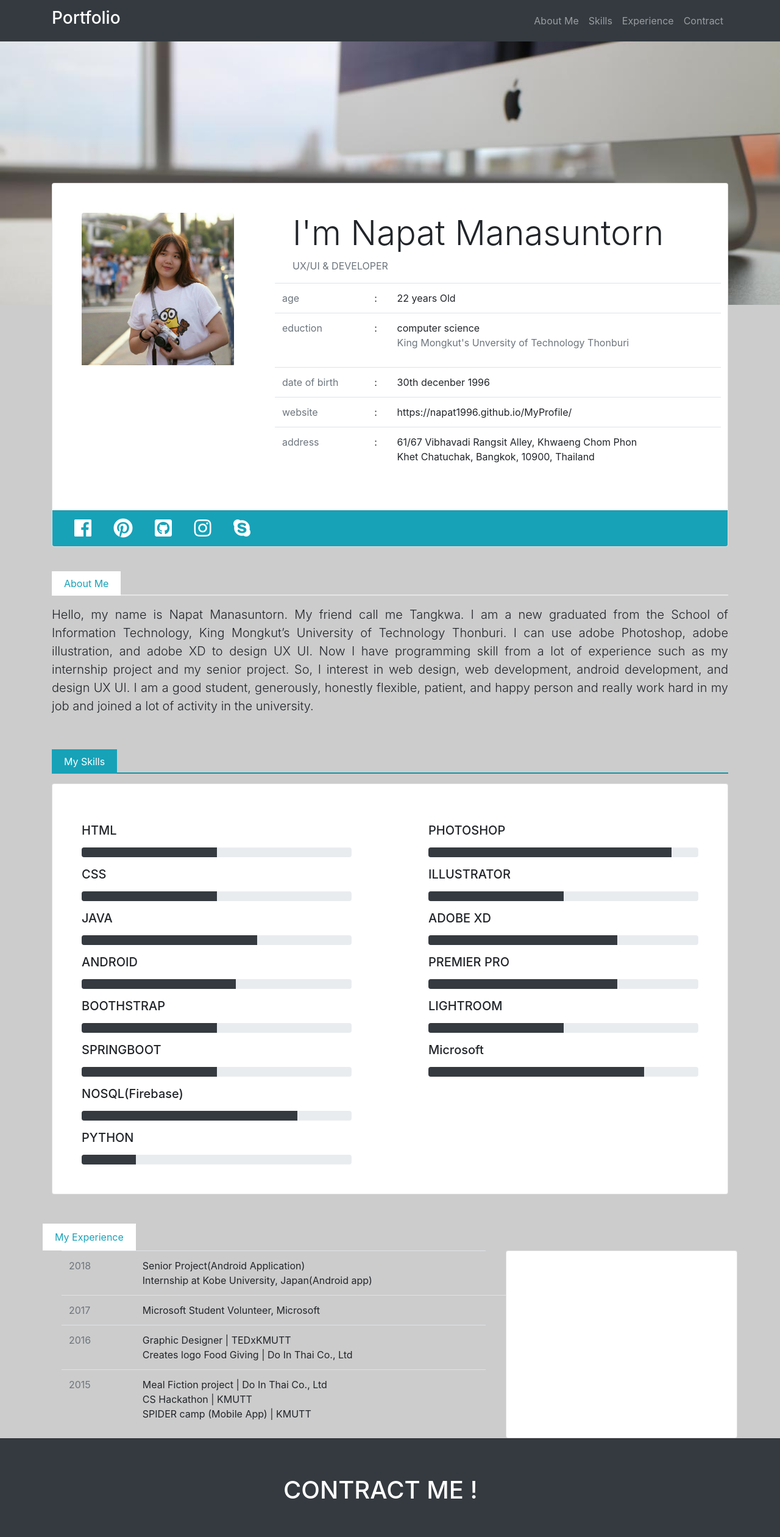
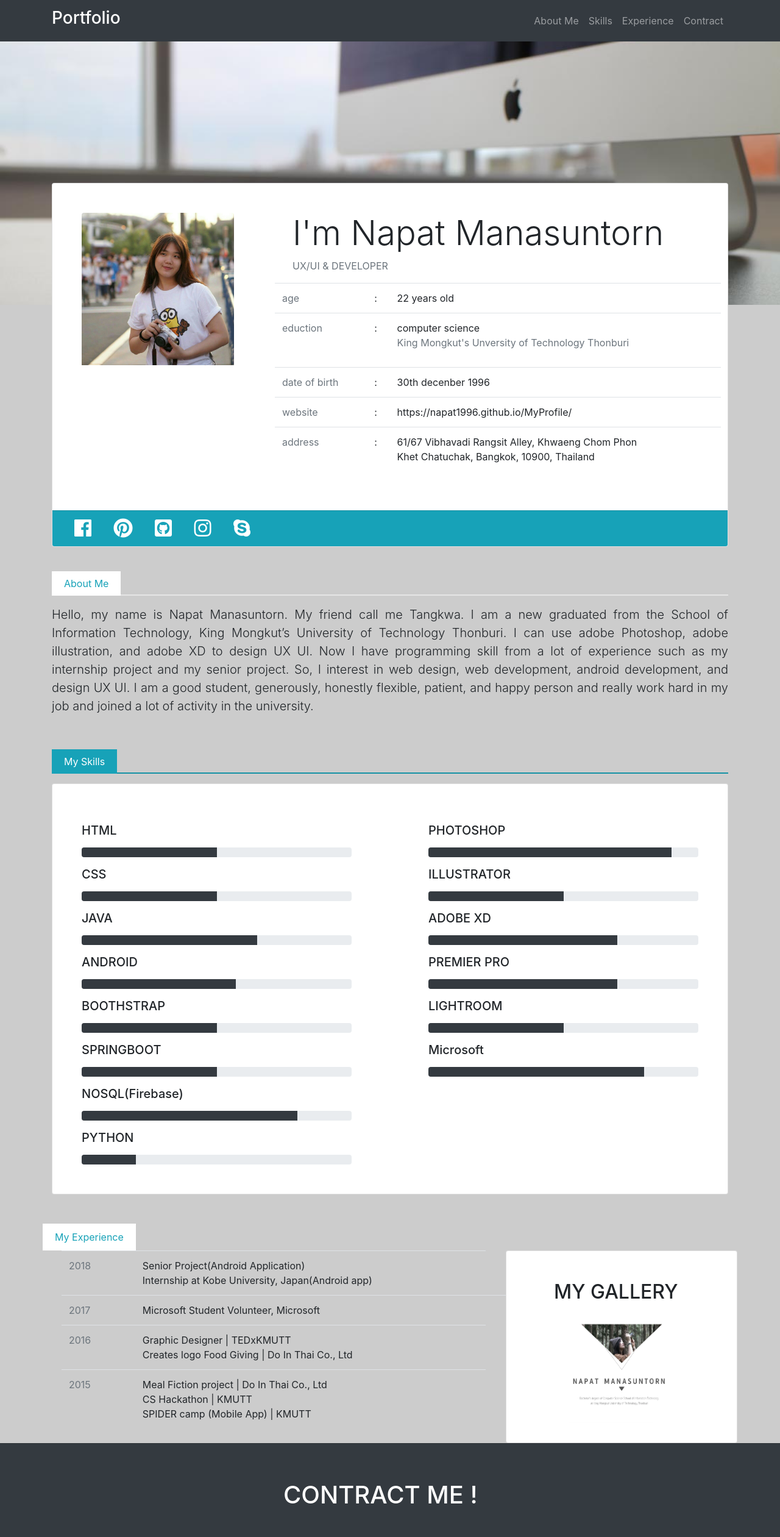
Before and after one commit to napat1996/MyProfile, a plain HTML site: page index.html in a window 1280 px wide. Shown: the top 2521 px of the page at 61% size. Drawn offline with Linux system fonts and the light colour scheme.

Commit message:
[add] gallery

```diff
--- a/css/style.css
+++ b/css/style.css
@@ -66,6 +66,15 @@
 	border-width: 2px;
 	margin-top: 06px;
 }
+#Experience img{
+	width: 100%;
+  	height: 100%;
+}
+#portfolio{
+	background: url('../img/portfolio.png');
+	width: 100%;
+  height: auto;
+}
 #Contract .fab{
 	color: #fff
 }
--- a/index.html
+++ b/index.html
@@ -62,7 +62,7 @@
 													<tr>
 														<td class="text-muted">age</td>
 														<td>:</td>
-														<td>22 years Old</td>
+														<td>22 years old</td>
 													</tr>
 													<tr>
 														<td class="text-muted">eduction</td>
@@ -268,6 +268,15 @@
 								</table>
 							</div>
 							<div class="col-4 card bg-white">
+								<div class="container">
+									<div class="row my-5 mx-5">
+										<h2>     MY GALLERY</h2>
+										<!-- <div id="portfolio"></div> -->
+										<a href="https://drive.google.com/file/d/1bpAUPlPS7GUTHWLE_262ogir8mAOpjS1/view?usp=sharing"><img src="img/portfolio.png" class="img-fluid rounded-top my-3 d-none d-lg-block"></a>
+
+
+									</div>
+								</div>
 							</div>
 						</div>
 
```
Also changed, not shown: img/portfolio.png (added), 1 other file.
